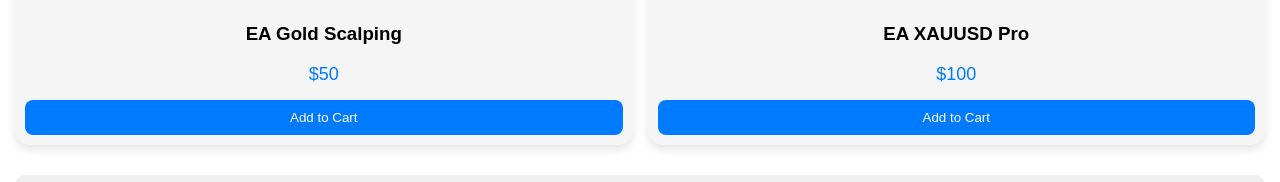
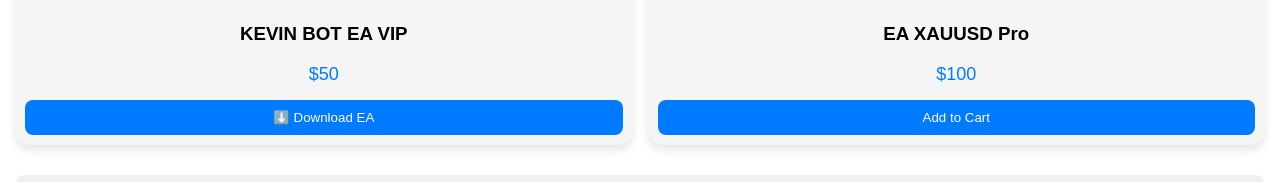
Before and after one commit to boynun308-lang/Kevin-official-botEA-website, a plain HTML site: page index.html in a window 1280 px wide. Shown: the part 993-1175 px from the top of the page. Drawn offline with Linux system fonts and the light colour scheme.

Commit message:
Update index.html

```diff
--- a/index.html
+++ b/index.html
@@ -125,11 +125,15 @@
 <div class="grid">
 
   <div class="card">
-    <img src="IMG_0281.jpeg">
-    <h3>EA Gold Scalping</h3>
-    <div class="price">$50</div>
-    <button onclick="add('EA Gold',50)">Add to Cart</button>
-  </div>
+  <img src="IMG_0281.jpeg">
+
+  <h3>KEVIN BOT EA VIP</h3>
+  <div class="price">$50</div>
+
+  <a href="KEVIN%20BOT%20EA%20VIP.mq5" download>
+    <button>⬇️ Download EA</button>
+  </a>
+</div>
 
   <div class="card">
     <img src="IMG_0281.jpeg">
```
